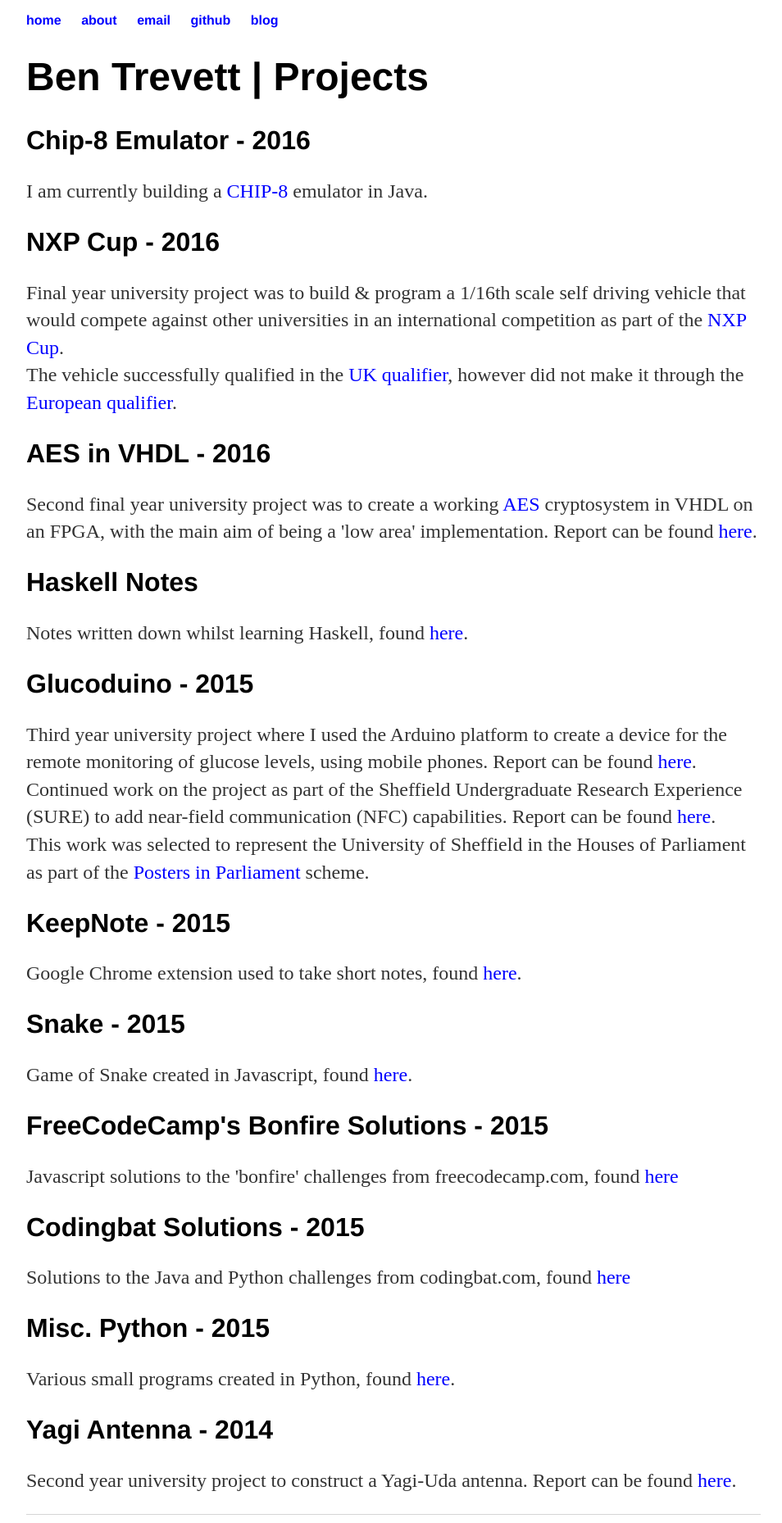
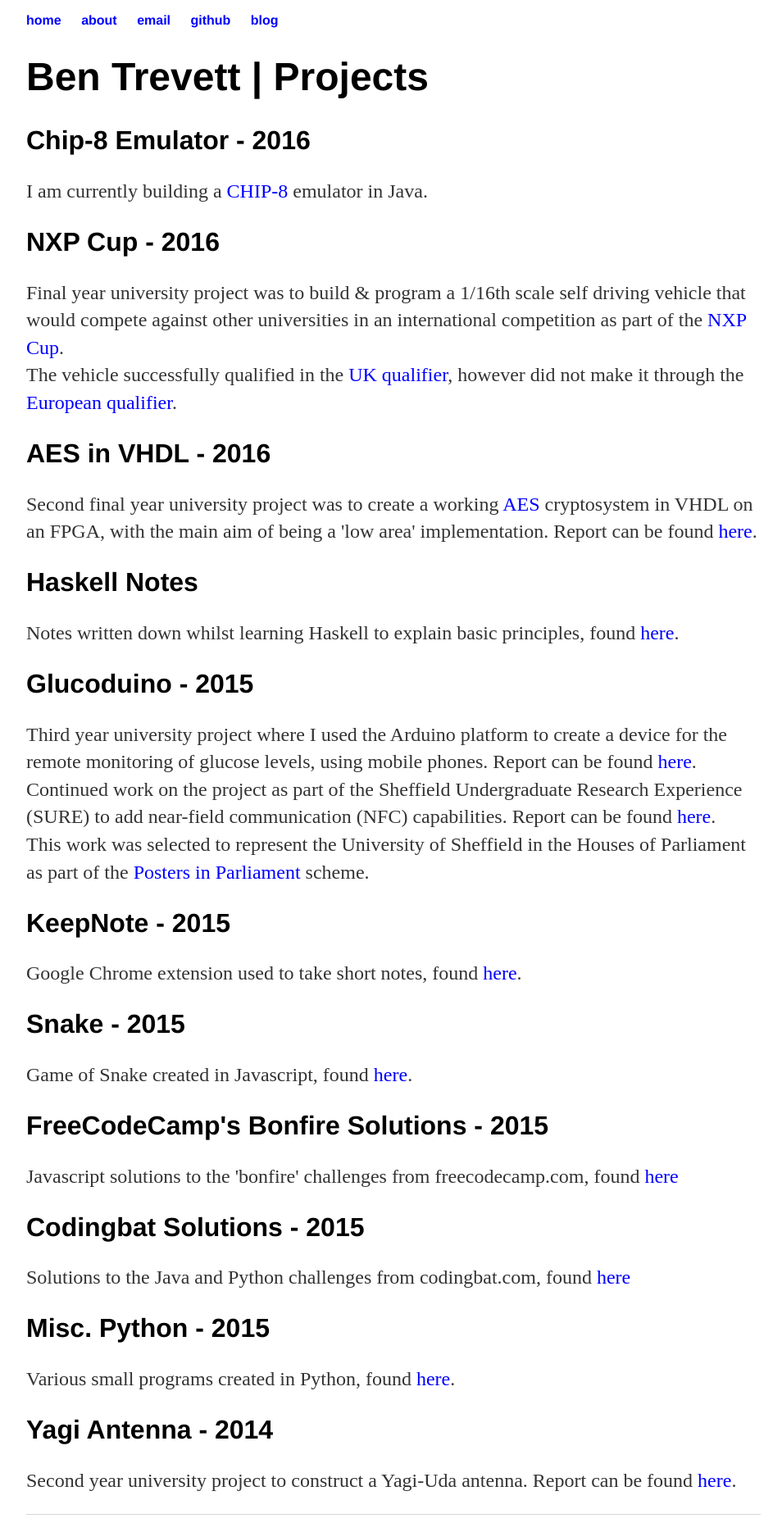
Before and after one commit to bentrevett/bentrevett.github.io, a Jekyll site: the page built from index.html, in a window 1280 px wide. Shown: the whole page at 82% size, without its empty margins (160-1114 px from the left). Built offline with Jekyll 4.4.1, drawn with Linux system fonts in a browser that asks for light colours.

Commit message:
Update index.html

```diff
--- a/index.html
+++ b/index.html
@@ -12,7 +12,7 @@
 	<p>Second final year university project was to create a working <a href"https://en.wikipedia.org/wiki/Advanced_Encryption_Standard">AES</a> cryptosystem in VHDL on an FPGA, with the main aim of being a 'low area' implementation.
 	Report can be found <a href="/aes_report.pdf">here</a>.</p>
 	<h2>Haskell Notes</h2>
-	<p>Notes written down whilst learning Haskell, found <a href="https://github.com/bentrevett/haskell-notes">here</a>.</p>
+	<p>Notes written down whilst learning Haskell to explain basic principles, found <a href="https://github.com/bentrevett/haskell-notes">here</a>.</p>
 	<h2>Glucoduino - 2015</h2>
 	<p>Third year university project where I used the Arduino platform to create a device for the remote monitoring of glucose levels, using mobile phones. Report can be found <a href="/glucoduino_report.pdf">here</a>.<br>
 	Continued work on the project as part of the Sheffield Undergraduate Research Experience (SURE) to add near-field communication (NFC) capabilities. Report can be found <a href="/nfc_report.pdf">here</a>.<br>
```
